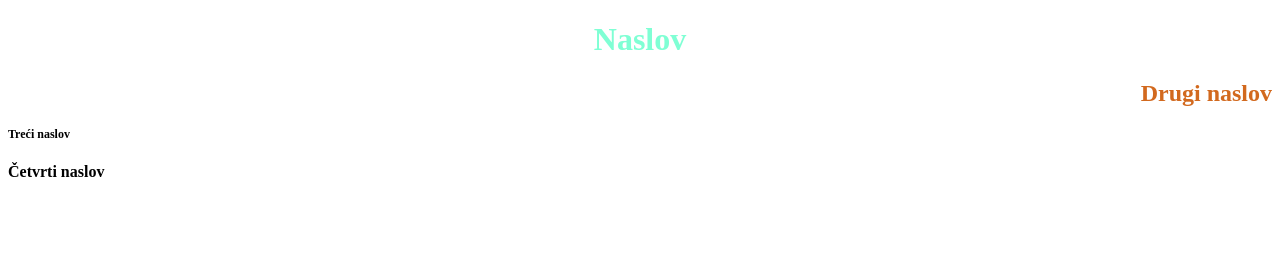
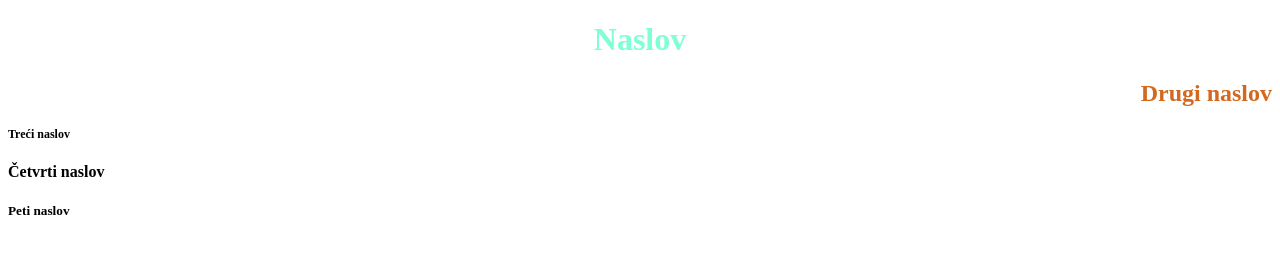
Before and after one commit to pmeter12/Vjezba1, a plain HTML site: page index.html in a window 1280 px wide. Drawn offline with Linux system fonts and the light colour scheme.

Commit message:
Update index.html

```diff
--- a/index.html
+++ b/index.html
@@ -14,5 +14,6 @@
     <h2>Drugi naslov</h2>
     <h3>Treći naslov</h3>
     <h4>Četvrti naslov</h4>
+    <h5>Peti naslov</h5>
 </body>
 </html>
```
